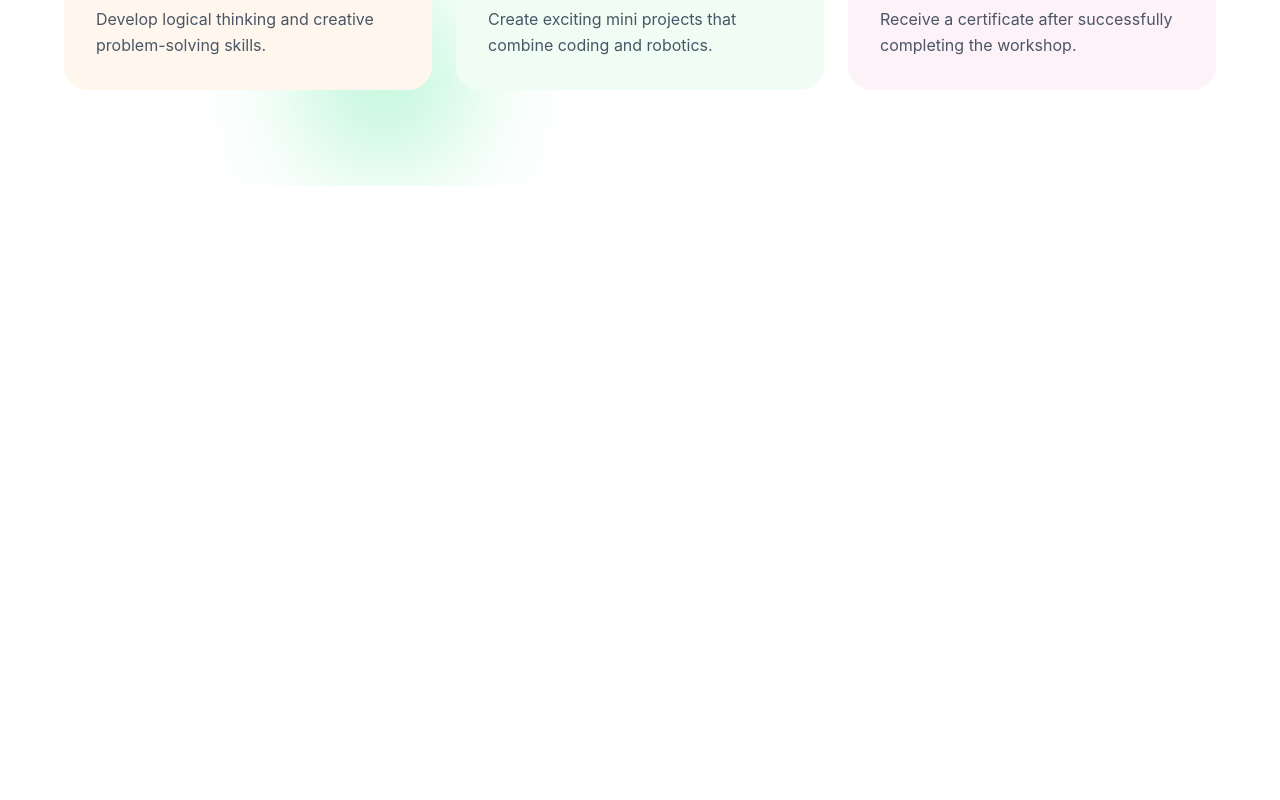
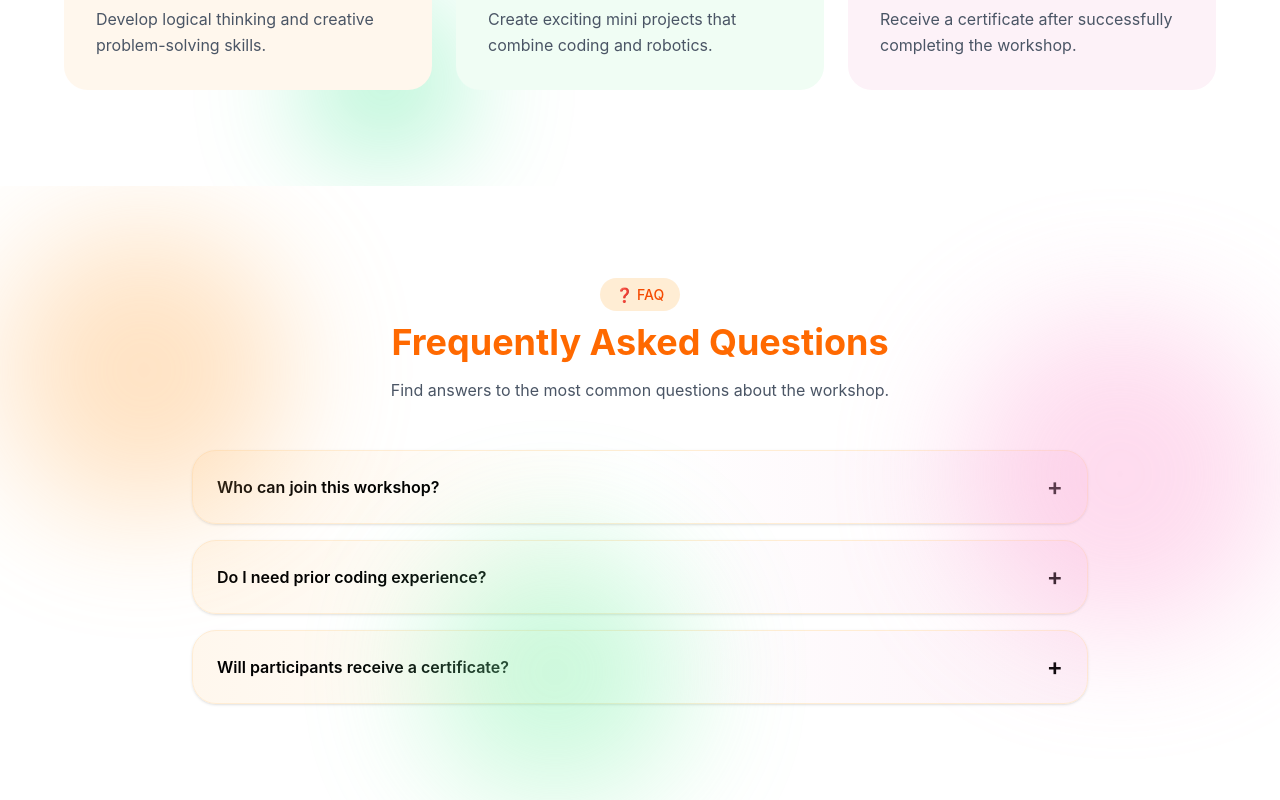
Before and after one commit to Anmol-rajput20/workshop-landing-page, a React app: page / in a window 1280 px wide. Shown: the part 1842-2642 px from the top of the page. Before the commit the page ends 2028 px from the top, so only its background shows below. Built offline with nearby package versions, Linux system fonts and the light colour scheme; the HTML template or start-up script is replaced by a standard one.

Commit message:
Add styled FAQ section

```diff
--- a/src/App.jsx
+++ b/src/App.jsx
@@ -1,7 +1,7 @@
 import Hero from "./components/Hero";
 import WorkshopDetails from "./components/WorkshopDetails";
 import LearningOutcomes from "./components/LearningOutcomes";
-// import FAQ from "./components/FAQ";
+import FAQ from "./components/FAQ";
 // import RegistrationForm from "./components/RegistrationForm";
 
 function App() {
@@ -10,8 +10,8 @@ function App() {
       <Hero />
       <WorkshopDetails />
       <LearningOutcomes />
-      {/* <FAQ />
-      <RegistrationForm /> */}
+      <FAQ />
+      {/* <RegistrationForm /> */}
     </>
   );
 }
--- /dev/null
+++ b/src/components/FAQ.jsx
@@ -0,0 +1,77 @@
+import { useState } from "react";
+
+export default function FAQ() {
+  const faqs = [
+    {
+      question: "Who can join this workshop?",
+      answer:
+        "The workshop is designed for children aged 8–14 years who are curious about AI and Robotics.",
+    },
+    {
+      question: "Do I need prior coding experience?",
+      answer:
+        "No. The workshop starts from the basics and is beginner-friendly.",
+    },
+    {
+      question: "Will participants receive a certificate?",
+      answer:
+        "Yes. Every participant will receive a certificate upon successful completion of the workshop.",
+    },
+  ];
+
+  const [openIndex, setOpenIndex] = useState(null);
+
+  const toggleFAQ = (index) => {
+    setOpenIndex(openIndex === index ? null : index);
+  };
+
+  return (
+    <section className="relative py-24 px-6 overflow-hidden">
+        <div className="absolute top-10 left-0 w-72 h-72 bg-orange-300 rounded-full blur-3xl opacity-40"></div>
+        <div className="absolute top-32 right-0 w-80 h-80 bg-pink-300 rounded-full blur-3xl opacity-40"></div>
+        <div className="absolute bottom-0 left-1/3 w-64 h-64 bg-green-300 rounded-full blur-3xl opacity-40"></div>
+
+      <div className="max-w-4xl mx-auto">
+        <div className="text-center mb-12">
+          <span className="px-4 py-2 rounded-full bg-orange-100 text-orange-600 text-sm font-medium">
+            ❓ FAQ
+          </span>
+
+          <h2 className="text-4xl text-orange-500 font-bold mt-4">
+            Frequently Asked Questions
+          </h2>
+
+          <p className="text-gray-600 mt-4">
+            Find answers to the most common questions about the workshop.
+          </p>
+        </div>
+
+        <div className="space-y-4">
+          {faqs.map((faq, index) => (
+            <div
+              key={index}
+              className="overflow-hidden rounded-3xl bg-gradient-to-r from-orange-50 via-white to-pink-50 border border-orange-100 shadow-sm hover:shadow-lg transition-all duration-300"
+            >
+              <button
+                onClick={() => toggleFAQ(index)}
+                className="w-full px-6 py-5 flex justify-between items-center text-left font-semibold"
+              >
+                {faq.question}
+
+                <span className="text-2xl">
+                  {openIndex === index ? "−" : "+"}
+                </span>
+              </button>
+
+              {openIndex === index && (
+                <div className="px-6 pb-5 text-gray-600">
+                  {faq.answer}
+                </div>
+              )}
+            </div>
+          ))}
+        </div>
+      </div>
+    </section>
+  );
+}
```
